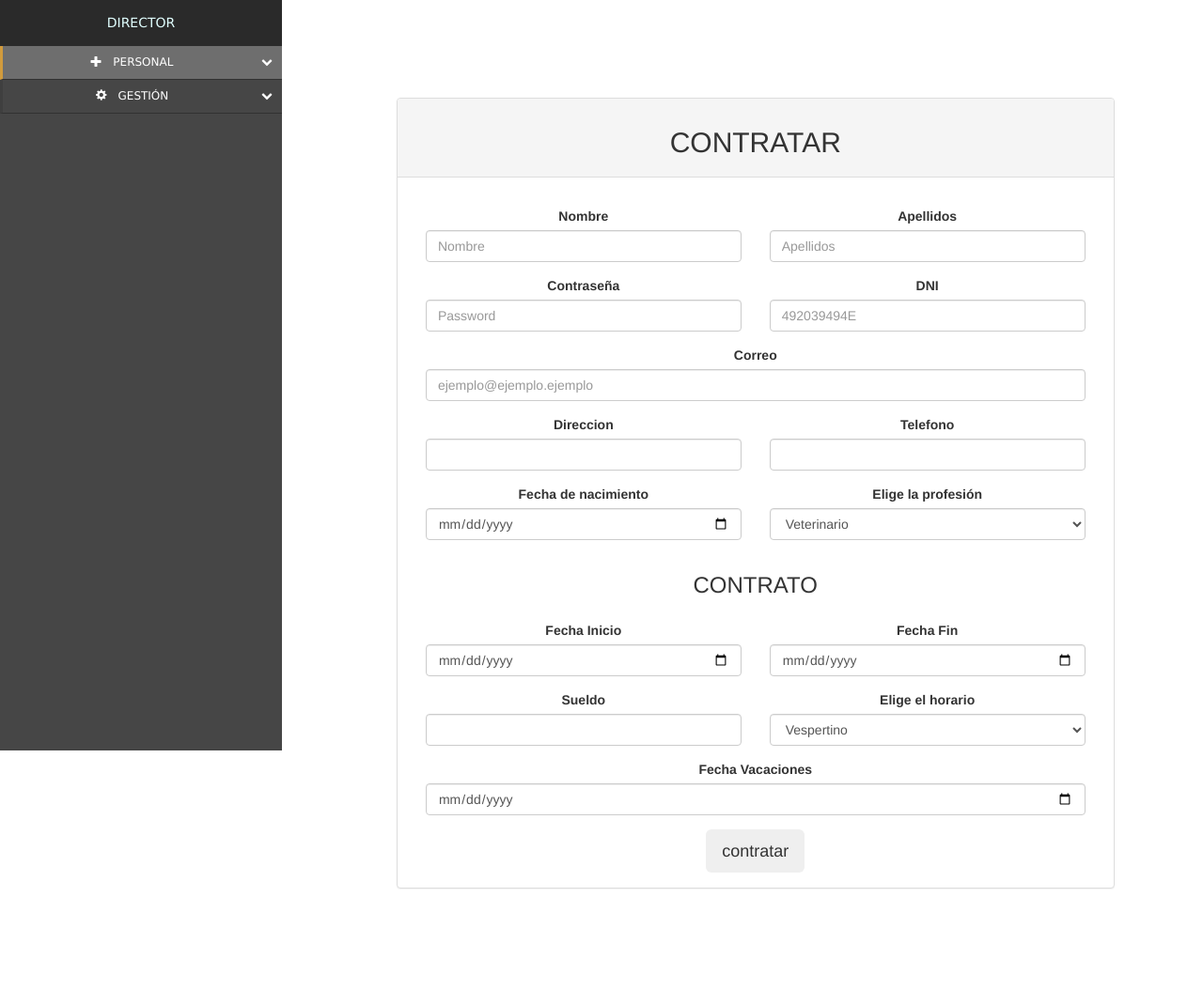
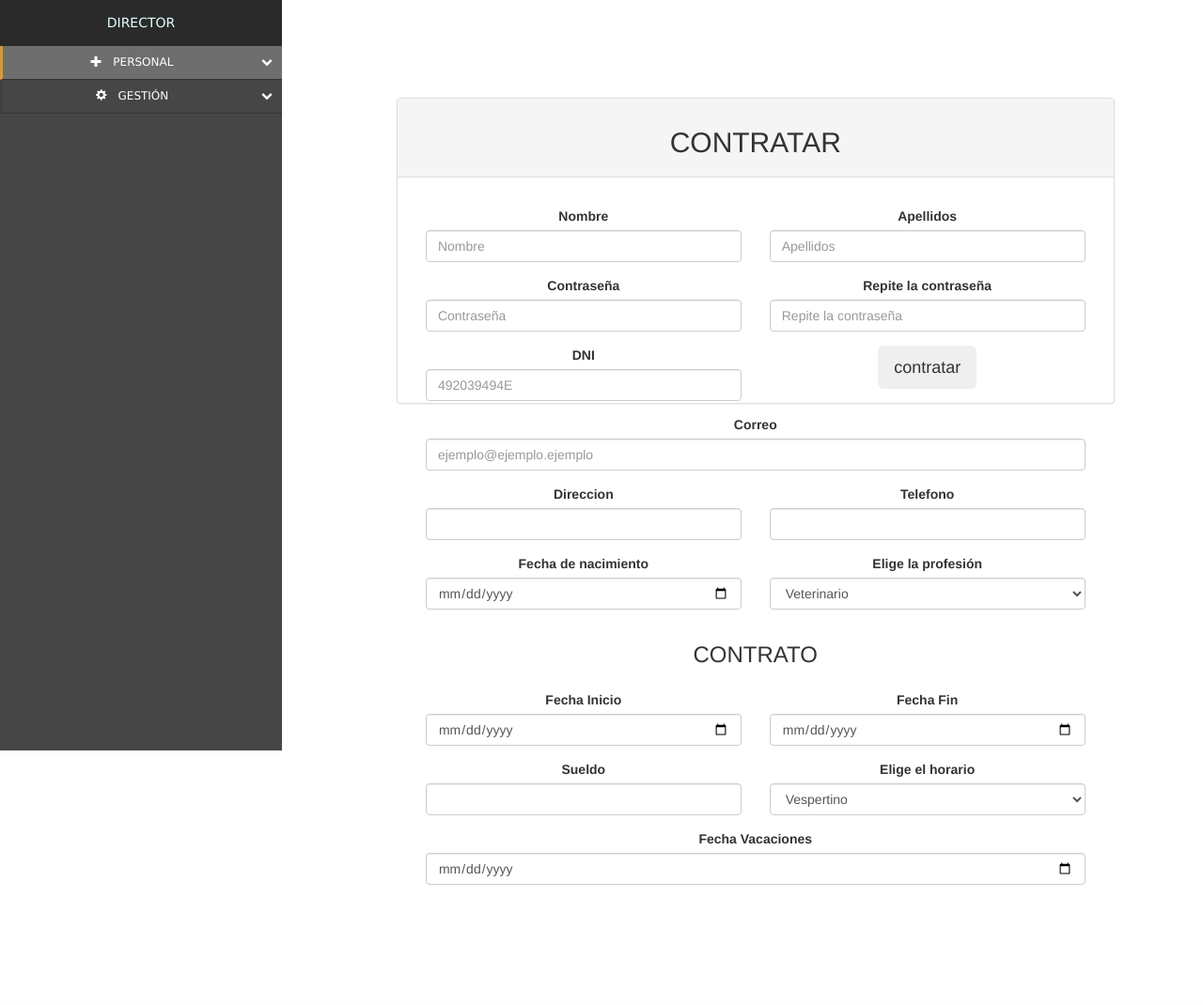
Before and after one commit to poyatos/VITAL-PET, a PHP site: page /VISTA/DIRECTOR/vistaContratar.php in a window 1280 px wide. Shown: the part 53-1123 px from the top of the page at 94% size. After the commit the page ends 995 px from the top, so only its background shows below. Run offline with PHP 8.4, Linux system fonts and the light colour scheme; a user stored in the database is signed in; some libraries are stand-ins or nearby versions.

Commit message:
Creacion visualizarClientesMascota,  vistaContratar e include

```diff
--- a/INCLUDE/menuRec.inc
+++ b/INCLUDE/menuRec.inc
@@ -13,7 +13,6 @@
                         </li>
                         <ul class="sub-menu collapse" id="products">
                             <li class="active"><a href="../RECEPCIONISTA/vistaRegistroCliente.php"><i class="glyphicon glyphicon-plus-sign"></i>Añadir cliente</a></li>
-                            <li><a href="../RECEPCIONISTA/vistaRegistroMascota.php"><i class="glyphicon glyphicon-plus-sign"></i>Añadir mascota</a></li>
                         </ul>
 
                         <li data-toggle="collapse" data-target="#service" class="collapsed">
--- a/VISTA/DIRECTOR/vistaContratar.php
+++ b/VISTA/DIRECTOR/vistaContratar.php
@@ -74,7 +74,11 @@
             </div>
             <div class="form-group col-12 col-sm-12 col-md-6 col-lg-6">
               <label for="inputPassword">Contraseña</label>
-              <input type="password"  name="pass"  class="form-control" id="inputPassword" placeholder="Password" required>
+              <input type="password"  name="pass"  class="form-control" id="inputPassword" placeholder="Contraseña" required>
+            </div>
+            <div class="form-group col-12 col-sm-12 col-md-6 col-lg-6">
+              <label for="inputRePassword">Repite la contraseña</label>
+              <input type="password"  name="rePass"  class="form-control" id="inputRePassword" placeholder="Repite la contraseña" required>
             </div>
             <div class="form-group col-12 col-sm-12 col-md-6 col-lg-6">
               <label for="inputDni">DNI</label>
```
Also changed, not shown: BBDD/model.php (+9 -1 lines).
